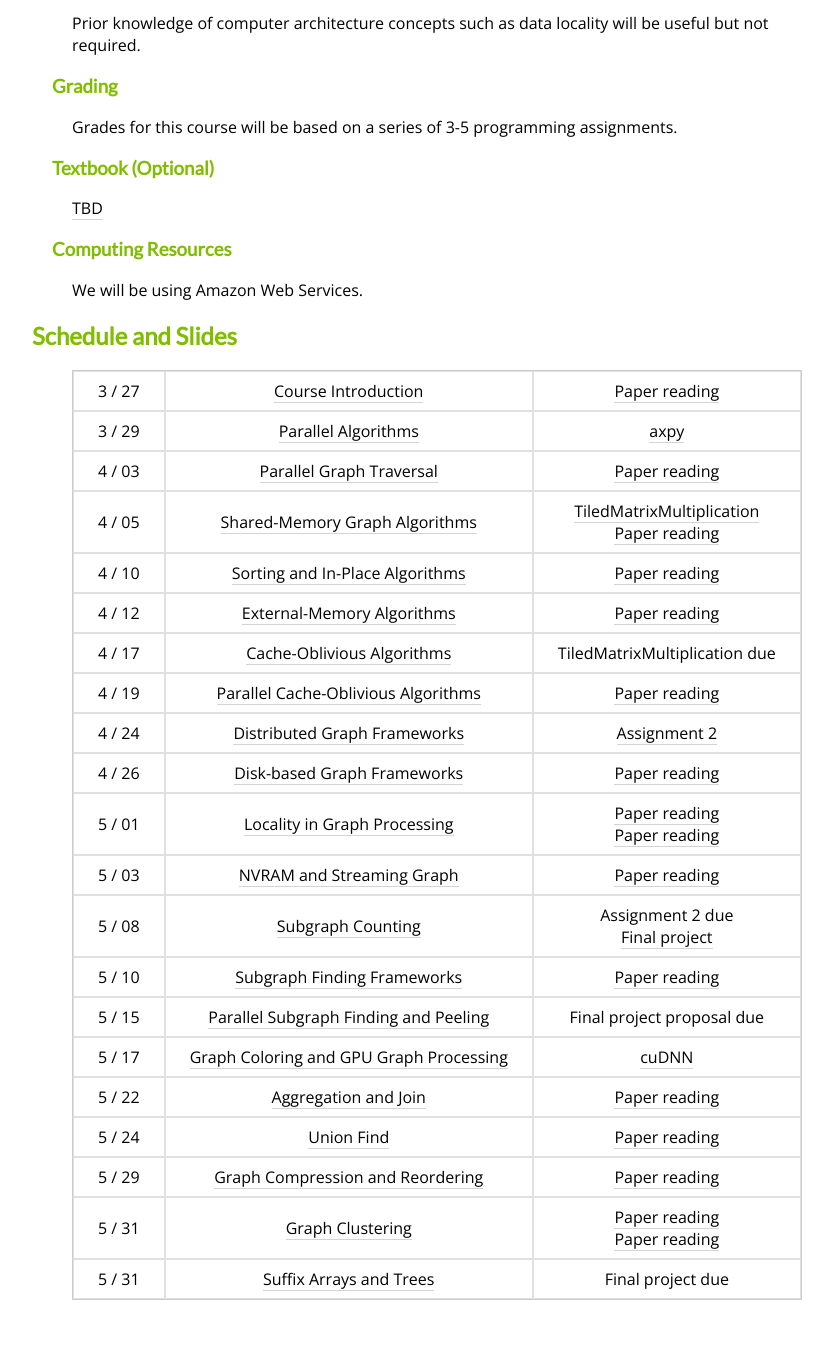
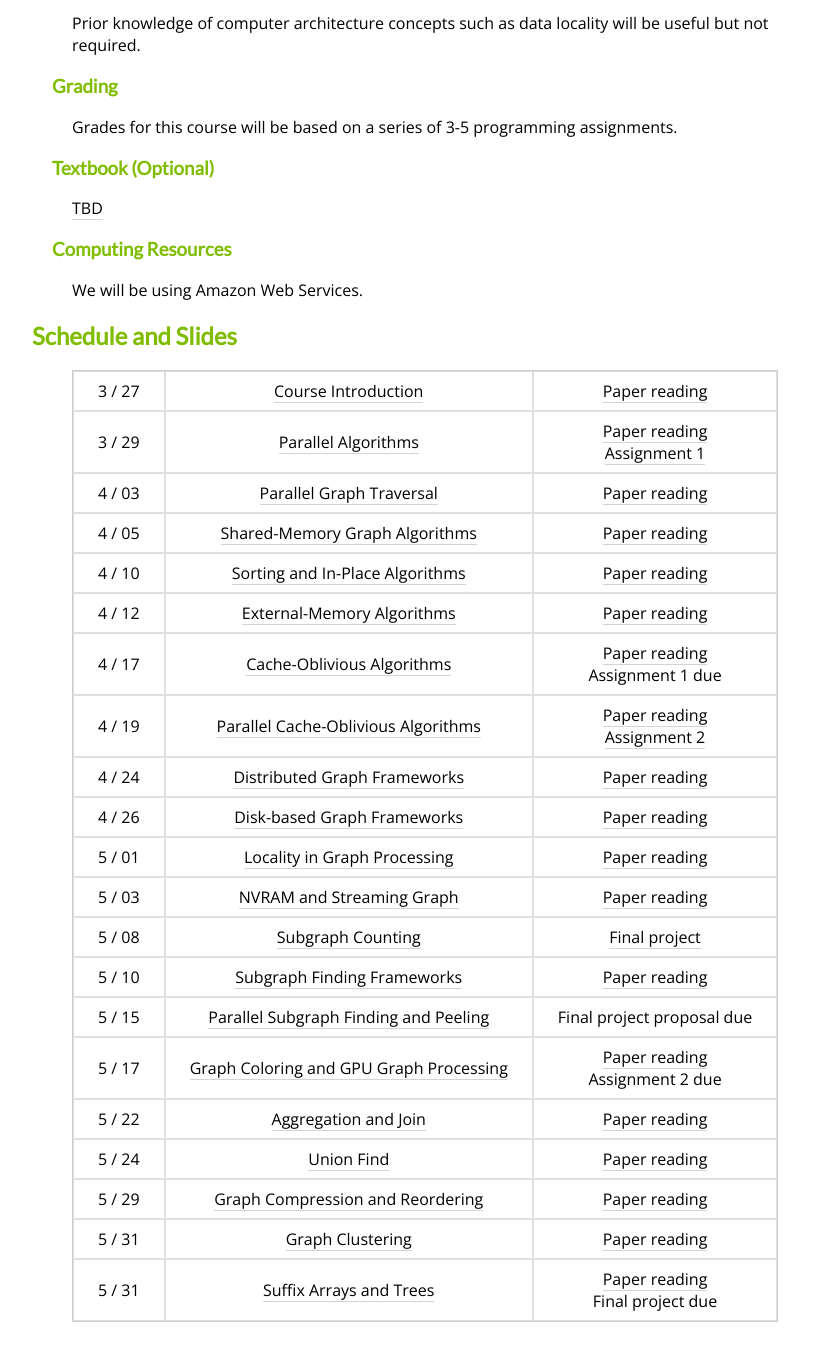
Before and after one commit to chenxuhao/chenxuhao.github.io, a Jekyll site: the page parallel-computing/index.html, which Jekyll copies as it is, in a window 1280 px wide and 1400 px high, scrolled down 652 px. Shown: the top 1361 px of the window, without its empty margins (208-1041 px from the left). Built offline with Jekyll 4.4.1, drawn with Linux system fonts in a browser that asks for light colours.

Commit message:
update paper list

```diff
--- a/parallel-computing/index.html
+++ b/parallel-computing/index.html
@@ -107,27 +107,27 @@
 <h2> Schedule and Slides</h2>
 
 <table cellspacing="0">
-<tr> <td> 3 / 27 </td> <td> <a href="Lecture01-intro.pdf">Course Introduction</a> </td> <td> <a href="https://cse.usf.edu/~haozheng/ref/gpu_computing.pdf">Paper reading</a> </td> </tr>
-<tr> <td> 3 / 29 </td> <td> <a href="Lecture02.pdf">Parallel Algorithms</a> </td> <td> <a href="assignments/axpy.tar.gz">axpy</a> </td> </tr>
-<tr> <td> 4 / 03 </td> <td> <a href="Lecture03.pdf">Parallel Graph Traversal</a> </td> <td> <a href="https://dl.acm.org/doi/pdf/10.1145/1365490.1365500">Paper reading</a> </td> </tr>
-<tr> <td> 4 / 05 </td> <td> <a href="Lecture04.pdf">Shared-Memory Graph Algorithms</a> </td> <td> <a href="assignments/tiled-sgemm.tar.gz">TiledMatrixMultiplication</a> <br/> <a href="http://www.cs.columbia.edu/cg/pdfs/28_GPUSim.pdf">Paper reading</a> </td> </tr>
-<tr> <td> 4 / 10 </td> <td> <a href="Lecture06.pdf">Sorting and In-Place Algorithms</a> </td> <td> <a href="https://uweb.engr.arizona.edu/~ece569a/Readings/GPU_Papers/1.ComputingExperiences.pdf">Paper reading</a> </td> </tr>
-<tr> <td> 4 / 12 </td> <td> <a href="Lecture08.pdf">External-Memory Algorithms</a> </td> <td> <a href="https://developer.download.nvidia.com/compute/cuda/2_2/sdk/website/projects/scan/doc/scan.pdf">Paper reading</a> </td> </tr>
-<tr> <td> 4 / 17 </td> <td> <a href="Lecture09.pdf">Cache-Oblivious Algorithms</a> </td> <td> TiledMatrixMultiplication due </td> </tr>
-<tr> <td> 4 / 19 </td> <td> <a href="Lecture10.pdf">Parallel Cache-Oblivious Algorithms</a> </td> <td> <a href="https://www.nvidia.com/docs/IO/77944/sc09-spmv-throughput.pdf">Paper reading</a> </td> </tr>
-<tr> <td> 4 / 24 </td> <td> <a href="Lecture11.pdf">Distributed Graph Frameworks</a> </td> <td> <a href="assignment2">Assignment 2</a> </td>  </tr>
-<tr> <td> 4 / 26 </td> <td> <a href="Lecture12.pdf">Disk-based Graph Frameworks</a> </td> <td> <a href="https://mgarland.org/files/papers/gpubfs.pdf">Paper reading</a> </td> </tr>
-<tr> <td> 5 / 01 </td> <td> <a href="Lecture13.pdf">Locality in Graph Processing</a> </td> <td> <a href="https://mgarland.org/files/papers/gpusort-ipdps09.pdf">Paper reading</a> <br/> <a href="https://faculty.cc.gatech.edu/~hyesoon/hong_isca09.pdf">Paper reading</a> </td> </tr>
-<tr> <td> 5 / 03 </td> <td> <a href="Lecture15.pdf">NVRAM and Streaming Graph</a> </td> <td> <a href="https://static.twoday.net/romanov/files/Exzerpt2.pdf">Paper reading</a> </td> </tr>
-<tr> <td> 5 / 08 </td> <td> <a href="Lecture16.pdf">Subgraph Counting</a> </td> <td> Assignment 2 due <br /> <a href="finalProject"/>Final project</a> </td> </tr>
-<tr> <td> 5 / 10 </td> <td> <a href="Lecture18.pdf">Subgraph Finding Frameworks</a> </td> <td> <a href="http://users.ece.utexas.edu/~ljohn/teaching/382m-15/reading/lee.pdf">Paper reading</a> </td> </tr>
+<tr> <td> 3 / 27 </td> <td> <a href="Lecture01-intro.pdf">Course Introduction</a> </td> <td> <a href="http://www.cs.cmu.edu/afs/cs/Web/People/blelloch/papers/B85.pdf">Paper reading</a> </td> </tr>
+<tr> <td> 3 / 29 </td> <td> <a href="Lecture02.pdf">Parallel Algorithms</a> </td> <td> <a href="https://www.usenix.org/system/files/conference/hotos15/hotos15-paper-mcsherry.pdf">Paper reading</a> </br> <a href="assignment1.tar.gz">Assignment 1</a> </td> </tr>
+<tr> <td> 4 / 03 </td> <td> <a href="Lecture03.pdf">Parallel Graph Traversal</a> </td> <td> <a href="http://www.scottbeamer.net/pubs/beamer-sc2012.pdf">Paper reading</a> </td> </tr>
+<tr> <td> 4 / 05 </td> <td> <a href="Lecture04.pdf">Shared-Memory Graph Algorithms</a> </td> <td> <a href="http://people.csail.mit.edu/matei/courses/2015/6.S897/readings/ligra.pdf">Paper reading</a> </td> </tr>
+<tr> <td> 4 / 10 </td> <td> <a href="Lecture06.pdf">Sorting and In-Place Algorithms</a> </td> <td> <a href="http://people.eecs.berkeley.edu/~culler/cs262b/papers/scan89.pdf">Paper reading</a> </td> </tr>
+<tr> <td> 4 / 12 </td> <td> <a href="Lecture08.pdf">External-Memory Algorithms</a> </td> <td> <a href="sorting.pdf">Paper reading</a> </td> </tr>
+<tr> <td> 4 / 17 </td> <td> <a href="Lecture09.pdf">Cache-Oblivious Algorithms</a> </td> <td> <a href="Cache-Oblivious-Algorithms.pdf">Paper reading</a> </br> Assignment 1 due</td> </tr>
+<tr> <td> 4 / 19 </td> <td> <a href="Lecture10.pdf">Parallel Cache-Oblivious Algorithms</a> </td> <td> <a href="https://www.usenix.org/system/files/atc20-wang-rui.pdf">Paper reading</a> </br> <a href="assignment2.tar.gz">Assignment 2</a> </td> </tr>
+<tr> <td> 4 / 24 </td> <td> <a href="Lecture11.pdf">Distributed Graph Frameworks</a> </td> <td> <a href="https://www.usenix.org/system/files/conference/osdi12/osdi12-final-167.pdf">Paper reading</a> </td>  </tr>
+<tr> <td> 4 / 26 </td> <td> <a href="Lecture12.pdf">Disk-based Graph Frameworks</a> </td> <td> <a href="https://www.usenix.org/system/files/conference/osdi12/osdi12-final-126.pdf">Paper reading</a> </td> </tr>
+<tr> <td> 5 / 01 </td> <td> <a href="Lecture13.pdf">Locality in Graph Processing</a> </td> <td> <a href="https://people.csail.mit.edu/jshun/graphit.pdf">Paper reading</a> </td> </tr>
+<tr> <td> 5 / 03 </td> <td> <a href="Lecture15.pdf">NVRAM and Streaming Graph</a> </td> <td> <a href="https://people.csail.mit.edu/jshun/aspen.pdf">Paper reading</a> </td> </tr>
+<tr> <td> 5 / 08 </td> <td> <a href="Lecture16.pdf">Subgraph Counting</a> </td> <td> <a href="finalProject.tar.gz">Final project</a> </td> </tr>
+<tr> <td> 5 / 10 </td> <td> <a href="Lecture18.pdf">Subgraph Finding Frameworks</a> </td> <td> <a href="https://dl.acm.org/doi/pdf/10.1145/3341301.3359633">Paper reading</a> </td> </tr>
 <tr> <td> 5 / 15 </td> <td> <a href="Lecture19.pdf">Parallel Subgraph Finding and Peeling</a> </td> <td> Final project proposal due </td> </tr>
-<tr> <td> 5 / 17 </td> <td> <a href="Lecture20.pdf">Graph Coloring and GPU Graph Processing</a> </td> <td> <a href="http://dlsys.cs.washington.edu/schedule">cuDNN</a> </td> </tr>
-<tr> <td> 5 / 22 </td> <td> <a href="Lecture21.pdf">Aggregation and Join</a> </td> <td> <a href="https://engineering.purdue.edu/paramnt/publications/PPOPP09-LME.pdf">Paper reading</a> </td> </tr>
-<tr> <td> 5 / 24 </td> <td> <a href="Lecture22.pdf">Union Find</td> <td> <a href="https://arxiv.org/pdf/1811.09736.pdf">Paper reading</a> </td> </tr>
-<tr> <td> 5 / 29 </td> <td> <a href="Lecture23.pdf">Graph Compression and Reordering</a> </td> <td> <a href="https://readingxtra.github.io/docs/gpu-graph/WangPPoPP2016.pdf">Paper reading</a> </td> </tr>
-<tr> <td> 5 / 31 </td> <td> <a href="Lecture24.pdf">Graph Clustering</a> </td> <td> <a href="https://prashantpandey.github.io/files/gpu_kmer.pdf">Paper reading</a> <br/> <a href="">Paper reading</a> </td> </tr>
-<tr> <td> 5 / 31 </td> <td> <a href="Lecture25.pdf">Suffix Arrays and Trees</a> </td> <td> Final project due </td> </tr>
+<tr> <td> 5 / 17 </td> <td> <a href="Lecture20.pdf">Graph Coloring and GPU Graph Processing</a> </td> <td> <a href="https://dl.acm.org/doi/pdf/10.1145/2851141.2851145">Paper reading</a> </br> Assignment 2 due </td> </tr>
+<tr> <td> 5 / 22 </td> <td> <a href="Lecture21.pdf">Aggregation and Join</a> </td> <td> <a href="http://www.vldb.org/pvldb/vol7/p85-balkesen.pdf">Paper reading</a> </td> </tr>
+<tr> <td> 5 / 24 </td> <td> <a href="Lecture22.pdf">Union Find</td> <td> <a href="https://dl.acm.org/doi/abs/10.1145/1065944.1065952">Paper reading</a> </td> </tr>
+<tr> <td> 5 / 29 </td> <td> <a href="Lecture23.pdf">Graph Compression and Reordering</a> </td> <td> <a href="https://static.twoday.net/romanov/files/Exzerpt2.pdf">Paper reading</a> </td> </tr>
+<tr> <td> 5 / 31 </td> <td> <a href="Lecture24.pdf">Graph Clustering</a> </td> <td> <a href="http://www.cse.msu.edu/~cse914/Readings/hybridDynamicRaceDetection-ppopp03.pdf">Paper reading</a> </td> </tr>
+<tr> <td> 5 / 31 </td> <td> <a href="Lecture25.pdf">Suffix Arrays and Trees</a> </td> <td> <a href="http://www.cs.cmu.edu/~guyb/realworld/papersS04/KaSa03.pdf">Paper reading</a> </br> Final project due </td> </tr>
 </table>
 
 </div>
```
Also changed, not shown: 3 other files.
